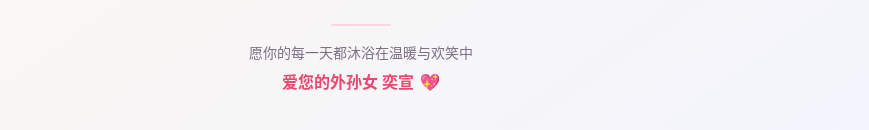
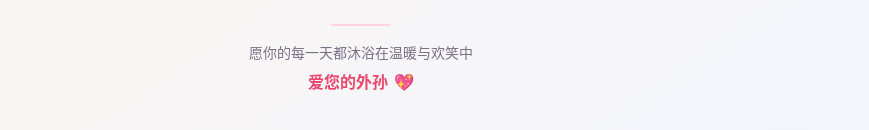
Before and after one commit to hyx226373/wjq-birthday, a plain HTML site: page index.html in a window 1280 px wide. Shown: the part 1636-1766 px from the top of the page, without its empty margins (279-1148 px from the left). Drawn offline with Linux system fonts and the light colour scheme; animation ran at ten frames a second.

Commit message:
Signature fix

```diff
--- a/index.html
+++ b/index.html
@@ -843,7 +843,7 @@
     const CONFIG = {
       name: "外公",
       title: "生日快乐",
-      from: "爱您的外孙女 奕宣",
+      from: "爱您的外孙",
       candles: 5,
       date: "2026.10.24",
       subtitle: "福如东海长流水，寿比南山不老松",
```
